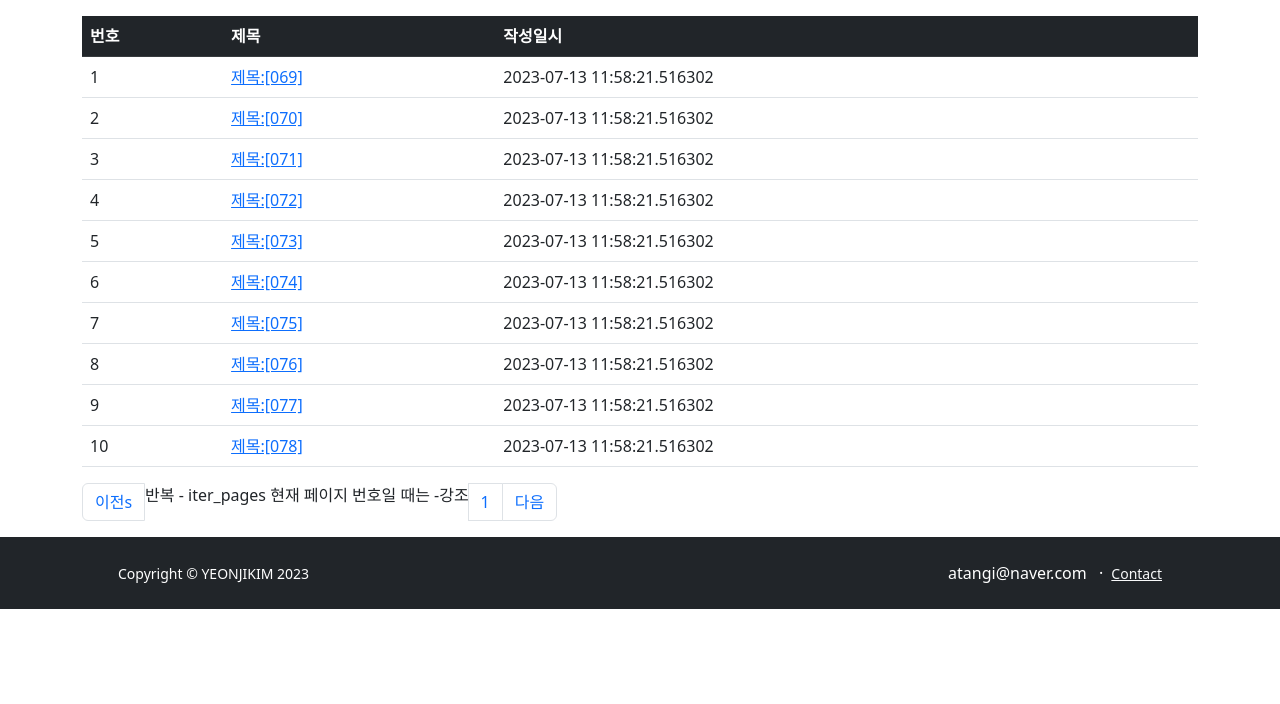
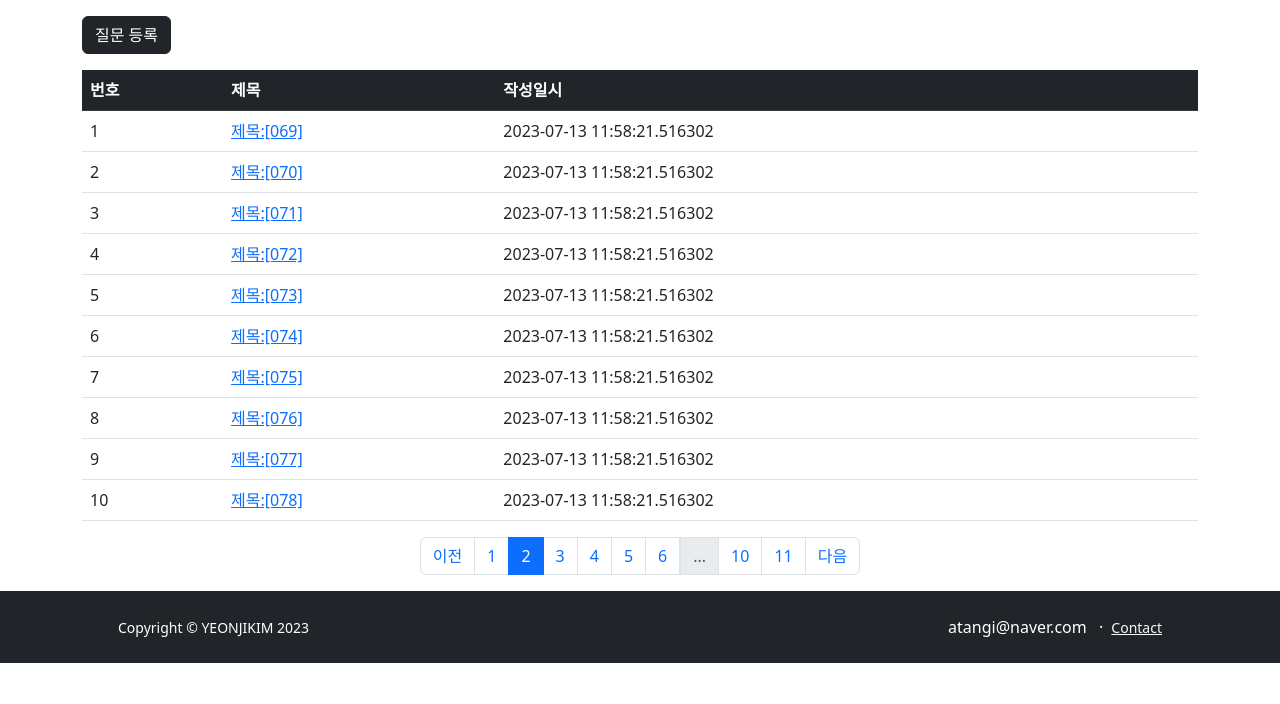
Before and after one commit to YeonjiKim0316/flask_0711_1, a Flask app: page /question/list/?page=2 in a window 1280 px wide. Shown: the part 96-800 px from the top of the page. Run offline with Flask 3, Linux system fonts and the light colour scheme.

Commit message:
add 질문 등록 버튼

```diff
--- a/app/templates/question/question_list.html
+++ b/app/templates/question/question_list.html
@@ -5,6 +5,9 @@
 {#  render_template 함수에서 전달받은 질문 목록 데이터 question_list가 있는지 검사 #}
 
 <div class="container my-3">
+    <a href="{{ url_for ('question.create') }}" class="btn btn-dark">질문 등록</a>
+    <p>
+
     <table class="table">
         <thead>
         <tr class="table-dark">
@@ -32,19 +35,49 @@
         </tbody>
     </table>
 
-    <nav aria-label="Page navigation">
-        <ul class="pagination">
+    <!-- 페이징처리 시작 -->
+    <ul class="pagination justify-content-center">
+        <!-- 이전페이지 -->
         {% if question_list.has_prev %}
-          <li class="page-item"><a class="page-link" href="?page={{ question_list.prev_num }}">이전s</a></li>
-          반복 - iter_pages
-            현재 페이지 번호일 때는 -강조
+        <li class="page-item">
+            <a class="page-link" href="?page={{ question_list.prev_num }}">이전</a>
+        </li>
+        {% else %}
+                <!-- 이전 페이지가 있는 경우에는 "이전" 링크가 활성화, 이전 페이지가 없는 경우에는 "이전" 링크가 비활성화 -->
+        <li class="page-item disabled">
+            <a class="page-link" tabindex="-1" aria-disabled="true" href="javascript:void(0)">이전</a>
+        </li>
         {% endif %}
-          <li class="page-item"><a class="page-link" href="#">1</a></li>
-
-          <li class="page-item"><a class="page-link" href="{{ has_next }}">다음</a></li>
-        </ul>
-      </nav>
-
-</div>
-
-{% endblock %}
+        <!-- 페이지번호 -->
+        {% for page_num in question_list.iter_pages() %}
+        {% if page_num %}
+        {% if page_num != question_list.page %}
+        <li class="page-item">
+            <a class="page-link" href="?page={{ page_num }}">{{ page_num }}</a>
+        </li>
+        {% else %}
+                <!-- 현재 페이지와 같을 경우에는 active클래스를 적용하여 강조 -->
+        <li class="page-item active" aria-current="page">
+            <a class="page-link" href="javascript:void(0)">{{ page_num }}</a>
+        </li>
+        {% endif %}
+        {% else %}
+        <li class="disabled">
+            <a class="page-link" href="javascript:void(0)">...</a>
+        </li>
+        {% endif %}
+        {% endfor %}
+        <!-- 다음페이지 -->
+        {% if question_list.has_next %}
+        <li class="page-item">
+            <a class="page-link" href="?page={{ question_list.next_num }}">다음</a>
+        </li>
+        {% else %}
+        <li class="page-item disabled">
+            <a class="page-link" tabindex="-1" aria-disabled="true" href="javascript:void(0)">다음</a>
+        </li>
+        {% endif %}
+    </ul>
+    <!-- 페이징처리 끝 -->
+    </div>
+    {% endblock %}
```
